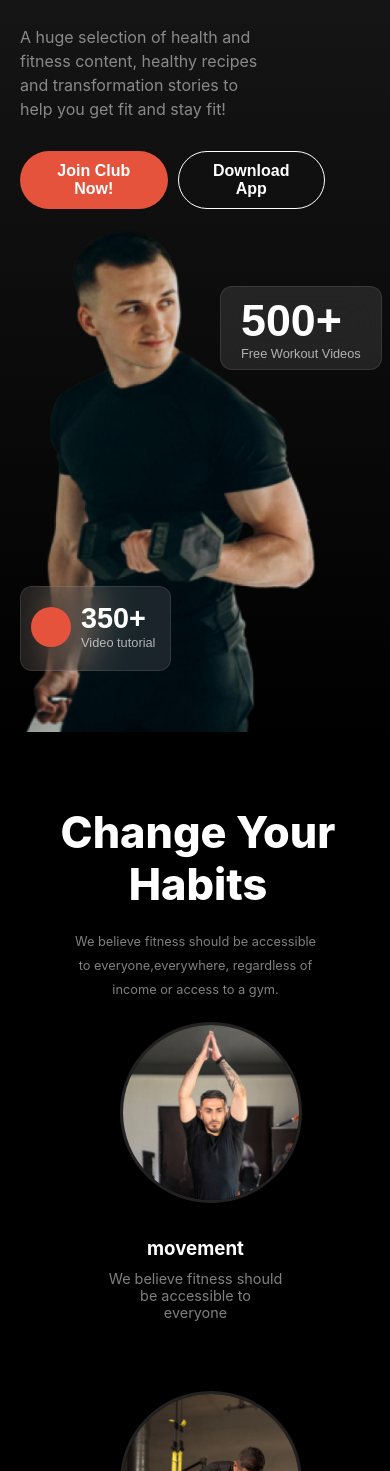
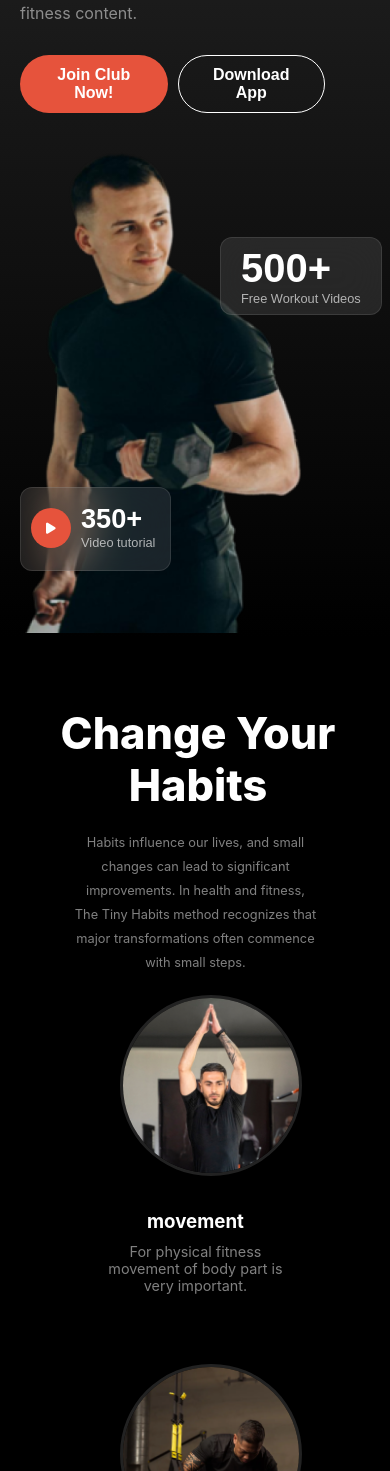
Before and after one commit to Sadia0920/assignment-2, a plain HTML site: page index.html in a window 390 px wide. Shown: the part 529-2000 px from the top of the page. Drawn offline with Linux system fonts and the light colour scheme.

Commit message:
add relative sentance to the section

```diff
--- a/index.html
+++ b/index.html
@@ -30,7 +30,7 @@
 <div class=" fitness display-flex">
     <div>
         <h1 class="fitness-title">Get body in <span id="shape" class="sevillana-regular ">shape</span> & stay healthy</h1>
-        <p class="fitness-description">A huge selection of health and fitness content, healthy recipes and transformation stories to help you get fit and stay fit!</p>
+        <p class="fitness-description">Our purpose is to provide the user with instructions and different types of exercise, physical activity, dietitian facilities, trainer facilities and fitness content.</p>
         <div class="btn">
         <button class="primary-bg-color btn-1">Join Club Now!</button>
         <button class="btn-2">Download App</button>
@@ -42,7 +42,7 @@
             <button class="btn-3 free-workout-videos"><span class="num-500">500+</span><br>Free Workout Videos</button>
         </div>
         <div>
-        <button class="btn-4"><div class="ball"></div><span class="num-350">350+</span><br>Video tutorial</button>
+        <button class="btn-4"><div class="ball"><i class="fa-solid fa-play" id="play" style="color: #ffffff;"></i> </div><span class="num-350">350+</span><br>Video tutorial</button>
         </div>
     </div>
 </div>
@@ -50,41 +50,41 @@
 <main>
     <section class="habits">
         <h1 class="habits-title">Change Your Habits</h1>
-        <p class="fitness-description habits-description">We believe fitness should be accessible to everyone,everywhere, regardless of income or access to a gym.</p>
+        <p class="fitness-description habits-description">Habits influence our lives, and small changes can lead to significant improvements. In health and fitness, The Tiny Habits method recognizes that major transformations often commence with small steps.</p>
         <div class="display-grid habits-img">
             <div>
                 <img src="images/image 2.png" alt="">
                 <h3>movement</h3>
-                <p>We believe fitness should be accessible to everyone</p>
+                <p>For physical fitness movement of body part is very important.</p>
             </div>
             <div>
                 <img src="images/image 3.png" alt="">
                 <h3>Time</h3>
-                <p>We believe fitness should be accessible to everyone</p>
+                <p>Time management is one of the best tools for setting yourself up for success.</p>
             </div>
             <div>
                 <img src="images/image 4.png" alt="">
                 <h3>Practice</h3>
-                <p>We believe fitness should be accessible to everyone</p>
+                <p>By practicing physical activity improves your health in a number of ways.</p>
             </div>
             <div>
                 <img src="images/image 5.png" alt="">
                 <h3>weight loss</h3>
-                <p>We believe fitness should be accessible to everyone</p>
+                <p>Weight loss doesn't just come from exercise alone. we also need well-balanced diet.</p>
             </div>
         </div>
     </section>
     <section class="run display-grid">
         <div>
             <h1 class="habits-title run-title">Run an Extra Mile Easily</h1>
-            <p class="fitness-description run-description">We believe fitness should be accessible to everyone, everywhere, regardless of income or access to a gym.With hundreds of professional.</p>
+            <p class="fitness-description run-description">Running is more than just a physical activity, it's a gateway to a healthier, happier you.There are countless reasons to run. Not only does it torch calories and sculpt your body, but running also boosts your mood, sharpens your mind, and strengthens your heart.</p>
             <button class="primary-bg-color btn-1 ">Join Now</button>
         </div>
         <img src="images/run.jpg" alt="">
     </section>
     <section class="bmi-section">
         <h1 class="habits-title bmi-title">BMI Calculator</h1>
-        <p class="fitness-description">We believe fitness should be accessible to everyone,everywhere, regardless of income or access to a gym.</p>
+        <p class="fitness-description">The BMI is a physical measurement used to assess an individual's total amount of body fat. Maintaining a healthy BMI contributes to overall well-being.</p>
         <div class="calculation-bmi display-grid">
                 <div class="bmi-table">
                     <h1>BMI Calculator Chart</h1>
@@ -117,7 +117,7 @@
                 </div>
                 <div class="bmi-calculator">
                     <h1>Calculate Your BMI</h1>
-                    <p class="fitness-description run-description bmi-description">We believe fitness should be accessible to everyone,everywhere,regardless of income or access to a gym.</p>
+                    <p class="fitness-description run-description bmi-description">The BMI is calculated by dividing your weight in kilograms (kg) by your height in meters squared (m²). BMI also depends on age and sex.</p>
                     <input type="text" placeholder="Hight/cm">
                     <input type="text" placeholder="Weight/kg">
                     <br>
@@ -135,9 +135,9 @@
     </section>
     <section class="trainer-section">
         <h1 class="habits-title">Meet Our Team</h1>
-        <p class="fitness-description habits-description trainer-description">We believe fitness should be accessible to everyone,regardless of income or access to a gym.</p>
+        <p class="fitness-description habits-description trainer-description">Our trainer team explain you how to perform various exercises and routines to minimize injuries and improve fitness. Also monitor clients progress and adapt programs as needed.</p>
         <div class="display-grid trainer-img">
-            <div class="same-info">
+            <div class="same-info img-14">
                 <img src="images/trainer1.png" alt="">
                 <div class="overlay-text">Jerome Bell <br><span class="small">Trainer</span></div>
             </div>
@@ -152,7 +152,7 @@
                 <div class="overlay-text">Darrell Steward<br><span class="small">Trainer</span></div>
             </div>
 
-            <div class="same-info">
+            <div class="same-info img-14">
                 <img src="images/trainer4.png" alt="">
                 <div class="overlay-text">Dianne Russell<br><span class="small">Trainer</span></div>
             </div>
@@ -170,7 +170,7 @@
     </section>
     <section class="dietitian-section">
         <h1 class="habits-title">Meet Our Dietitian</h1>
-        <p class="fitness-description habits-description">We believe fitness should be accessible to everyone,regardless of income or access to a gym.</p>
+        <p class="fitness-description habits-description">Our dietitians can be a great help for those following a specific diet to manage their health or for anyone looking to improve their diet.</p>
         <div class="diet-box">
             <div class="dietitian display-flex">
                 <div class="dietitian-pic">
@@ -178,13 +178,13 @@
                 </div>
                 <div class="dietitian-description">
                     <h2 class="dietitian-title">Dietitian</h2>
-                    <p class="dietitian-p">We believe fitness should be accessible to everyone,regardless of income or access to a gym.</p></p>
+                    <p class="dietitian-p">Our dietitian is a licensed nutritionist with formal education and training in the field of nutrition.</p>
                 </div>
             </div>
             <div class="diet-chart display-flex">
                 <div class="diet-chart-description">
                     <h2 class="dietitian-title">Diet Chart</h2>
-                    <p class="dietitian-p">We believe fitness should be accessible to everyone,regardless of income or access to a gym.</p></p>
+                    <p class="dietitian-p">A diet chart is a visual representation or plan that outlines the types and quantities of food you should consume to achieve specific health goals.</p>
                 </div>
                 <div class="diet-chart-pic">
                     <img src="images/diet chart.jpg" alt="">
@@ -198,7 +198,7 @@
     <div class="display-grid  footer-section">
         <div class="footer-text">
             <h1 class="theme-name primary-color footer-name">Fitness</h1>
-            <p class="fitness-description run-description foot-description">We believe fitness should be accessible to everyone, everywhere, regardless of income or access to a gym.With hundreds of professional.</p>
+            <p class="fitness-description run-description foot-description">health and fitness are essential for a happy and productive life. They are not just about physical well-being, but also about mental and social well-being. Achieving health and fitness requires discipline, effort, and a commitment to making long-term lifestyle changes.</p>
         </div>
             <div class="Get-Started">
                 <h1 class="gs-title">Get Started</h1>
--- a/style/responsive.css
+++ b/style/responsive.css
@@ -29,8 +29,12 @@
     }
     .fitness-title{
         width: 80%;
-        font-size: 3rem;
+        font-size: 2.6rem;
+        line-height: 65px;
         text-align: left;
+    }
+    #shape{
+        font-size: 6.5rem;
     }
     .btn{
         width: 90%;
@@ -43,11 +47,14 @@
         margin-right: 10px;
     }
     .fitness-img{
-        width: 90%;
-        margin-right: 10px;
+        width: 100%;
+        margin-right: 20px;
+        width: 300px;
+        height: 500px;
+        margin-top: 20px;
     }
     .btn-3{
-        margin-top: -450px;
+        margin-top: -400px;
         margin-left: 200px;
         padding: 8px 20px;
     }
@@ -55,6 +62,9 @@
         margin-top: -150px;
         margin-left: 0px;
         padding: 15px 15px 20px 60px;
+    }
+    #play{
+        display: block;
     }
     .habits{
         width: 90%;
@@ -104,6 +114,7 @@
         margin: 10px auto ;
     }
     .run button{
+        padding: 15px 125px;
        margin-left: 20px;
        margin-bottom: 20px;
     }
@@ -137,13 +148,13 @@
         margin-left: 0px;
     }
     input{
-        width: 38%;
+        width: 35%;
     }
     select{
-        width: 48.5%;
+        width: 45.5%;
     }
     #select-activity{
-        width: 98%;
+        width: 92%;
     }
     .trainer-section{
         margin: 70px 10px 60px;
@@ -164,6 +175,9 @@
     }
     .trainer-img img{
         height: 300px;
+    }
+    .img-14{
+        display: none;
     }
     .dietitian-section{
         margin: 60px 20px 70px
--- a/style/style.css
+++ b/style/style.css
@@ -30,7 +30,7 @@ body{
 }
 /* fitness header */
 .header{
-    background: linear-gradient(360.00deg, rgb(0, 0, 0),rgba(119, 119, 119, 0.3) 100%);
+    background: linear-gradient(360.00deg, rgb(0, 0, 0),rgba(131, 131, 131, 0.3) 80%);
 }
 .nav{
     padding-top: 50px;
@@ -101,7 +101,9 @@ body{
 }
 .fitness-img{
     width: 100%;
-    margin-right: 100px;
+    width: 300px;
+    height: 500px;
+    margin-top: 0;
 }
 .ball{
     width: 40px;
@@ -112,6 +114,12 @@ body{
     margin-left: -50px;
     margin-top: 5px;
 }
+#play{
+    display: none;
+    position: absolute;
+    margin-left: 15px;
+    margin-top: 15px;
+}
 .btn-3,.btn-4{
     border: 1px solid rgba(255, 255, 255, 0.1);
     border-radius: 12px;
@@ -119,9 +127,9 @@ body{
     background: rgba(255, 255, 255, 0.1);
     color: rgba(255, 255, 255, 0.65);
     font-size: 0.8rem;
-    font-weight: 400;
     text-align: left;
-    padding: 10px 28px;
+    padding: 10px 20px;
+
 }
 .btn-3{
     position: absolute;
@@ -131,17 +139,17 @@ body{
 .btn-4{
     position: absolute;
     margin-top: -150px;
-    margin-left: -100px;
-    padding: 20px 25px 20px 80px;
+    margin-left: -90px;
+    padding: 15px 20px 15px 70px;
 }
 .num-500{
     color: white;
-    font-size: 2.8rem;
+    font-size: 2.5rem;
     font-weight: 800;
 }
 .num-350{
     color: white;
-    font-size: 1.8rem;
+    font-size: 1.7rem;
     font-weight: 700;
 }
 /* change your habits */
@@ -289,9 +297,6 @@ input, select{
 .same-info{
     width: 300px;
     height: 100%;
-    /* background-position: center; */
-    /* background-size: cover; */
-    /* border-radius: 15px; */
 }
 .trainer-img img{
     width: 300px;
```
